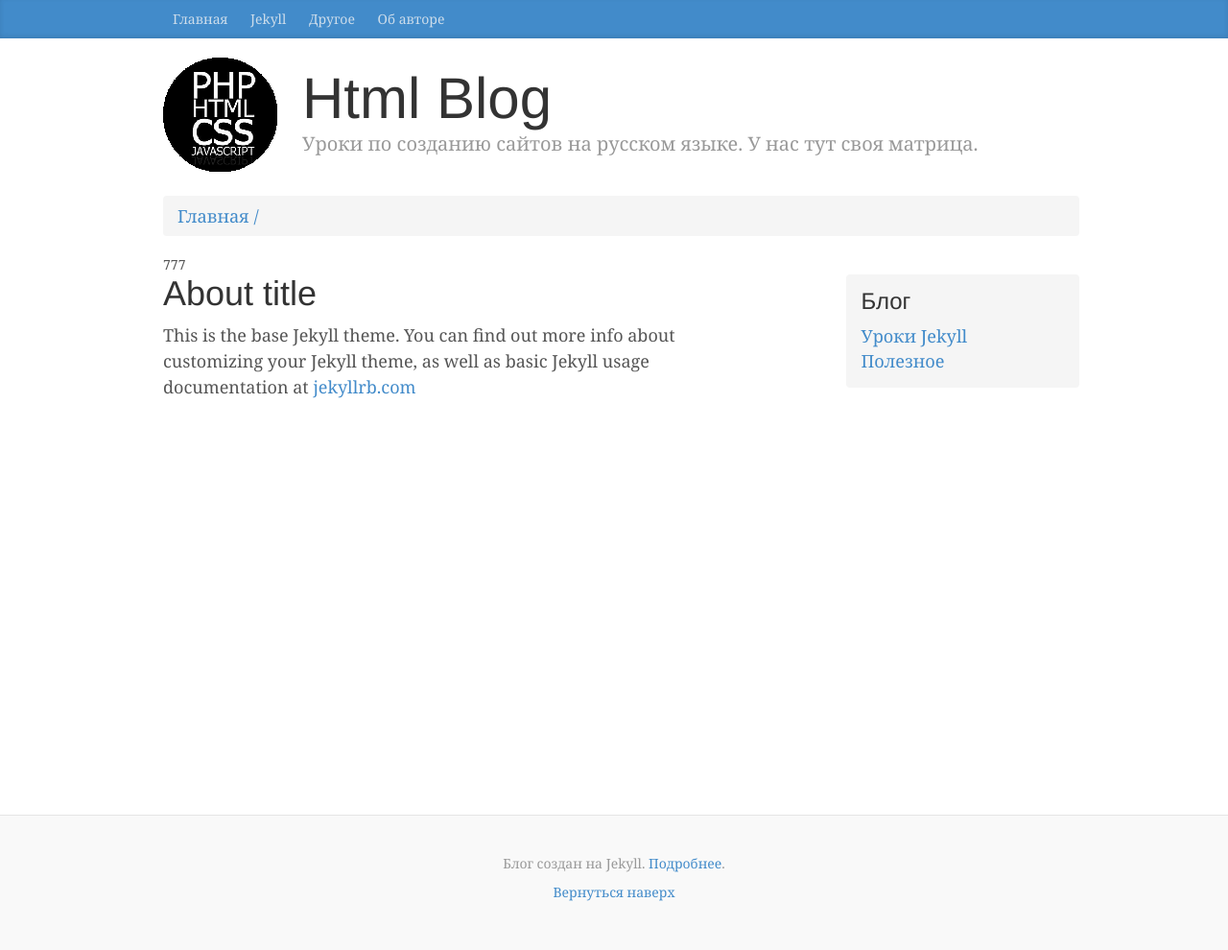
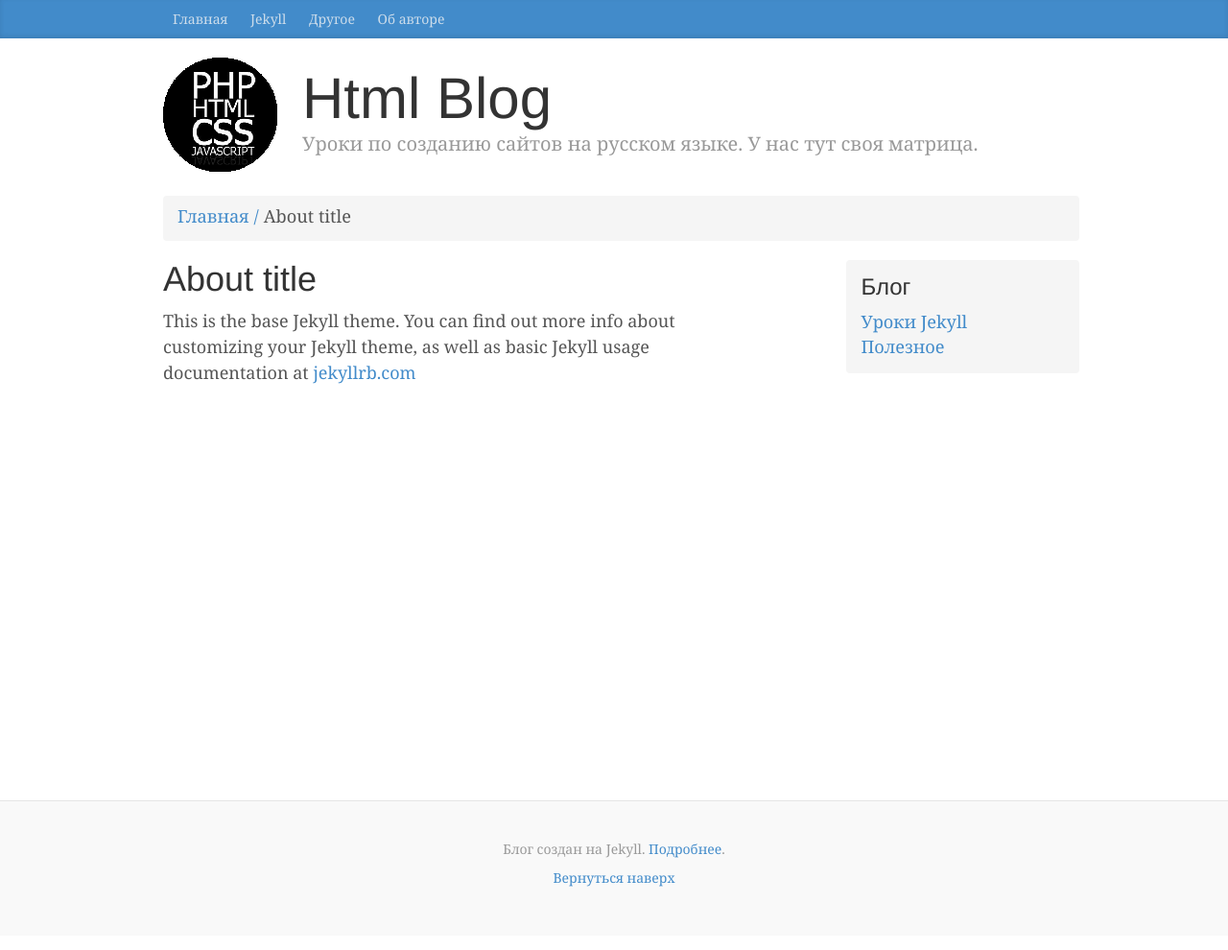
Before and after one commit to htmlblog/htmlblog.github.io, a Jekyll site: the page built from about.md, in a window 1280 px wide. Shown: the whole page at 96% size. Built offline with Jekyll 4.4.1, drawn with Linux system fonts in a browser that asks for light colours; comment, search, counter and statistics services are not loaded.

Commit message:
Update nav-breadcrumbs.html

```diff
--- a/_includes/nav-breadcrumbs.html
+++ b/_includes/nav-breadcrumbs.html
@@ -24,7 +24,7 @@
               {% assign counter=counter | plus:1 %}
 
               <li itemprop="itemListElement" itemscope itemtype="http://schema.org/ListItem">
-             <a itemprop="item" href="{{ site.url }}{{ append:'/' | append:category_url |  append:'/' }}">
+                 <a class="breadcrumb-item" itemprop="item" href="{{ site.url }}{{ append:'/' | append:category_url |  append:'/' }}">
                    <span itemprop="name">{{ catpagename }}</span>
                  </a>
                 <meta itemprop="position" content="{{counter}}" />
@@ -35,7 +35,11 @@
 
        {% endfor %}
 
+        <li itemprop="itemListElement" itemscope itemtype="http://schema.org/ListItem">
+             <span class="breadcrumb-item" itemprop="name">{{ page.title }}</span>
+        </li>
+
     </ol>
 
-  </nav>777
+  </nav>
 {% endif %}
```
Lines whose indentation alone changed are shown as unchanged.
